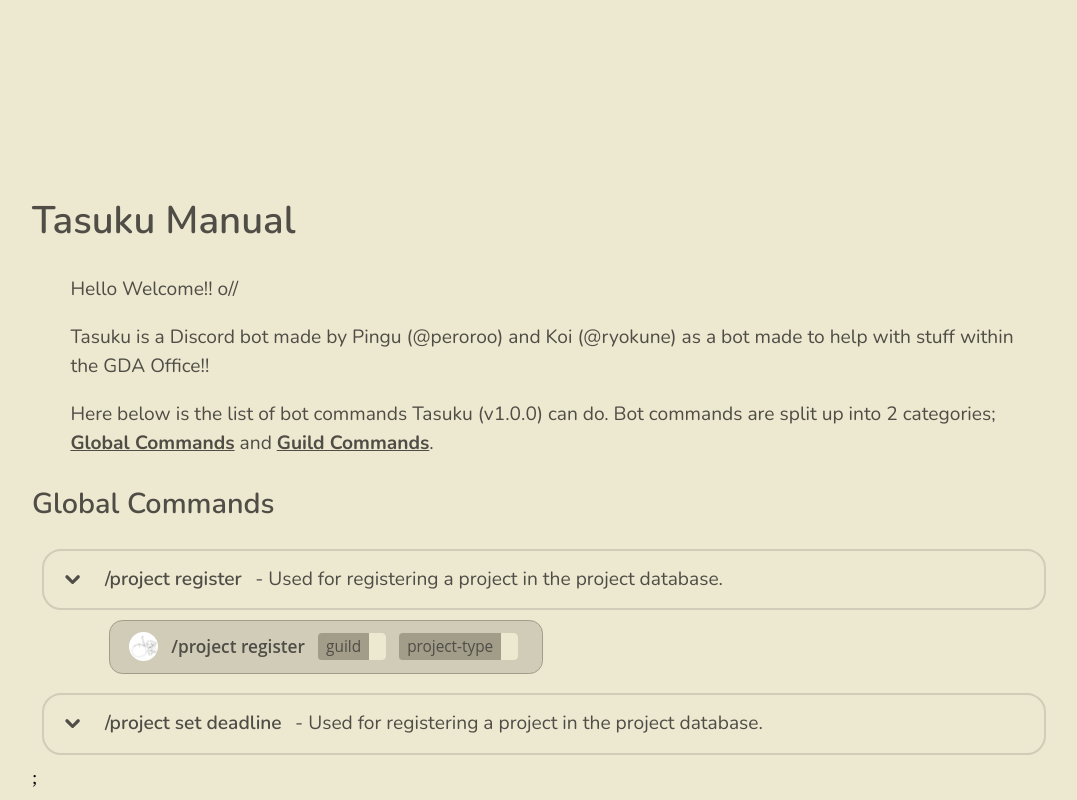
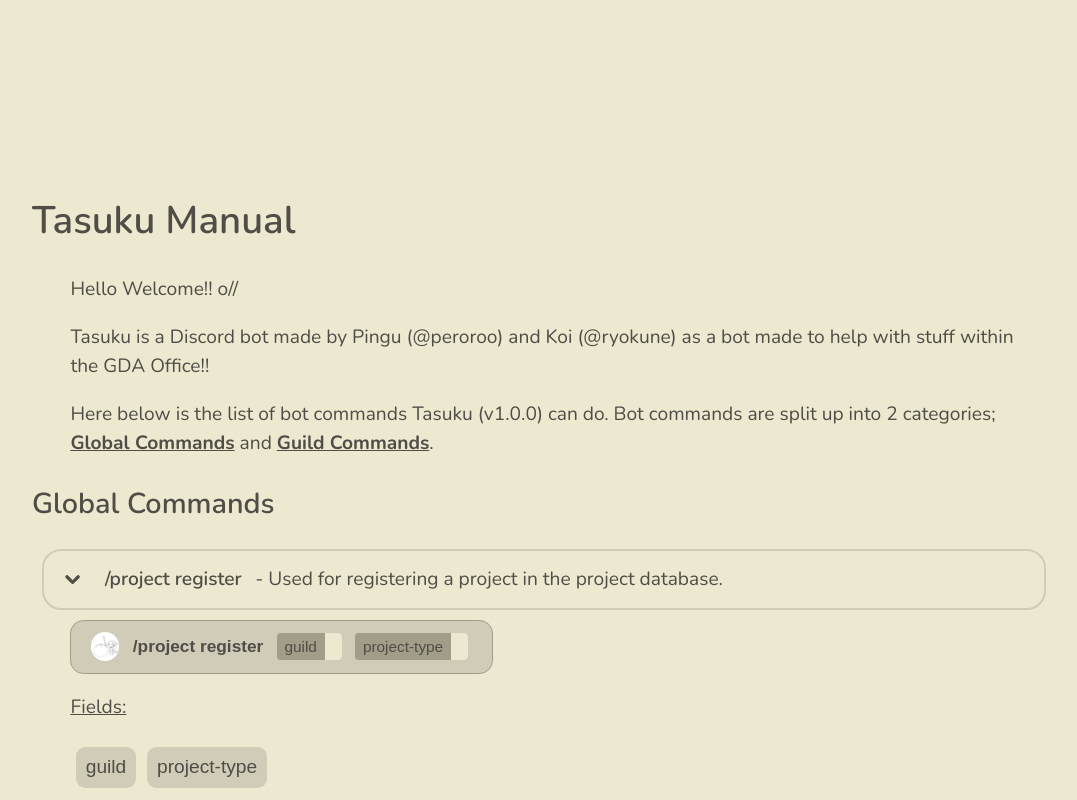
Before and after one commit to perororoo/tasuku-manual, a React (Vite) app: page / in a window 1280 px wide. Both pictures are taken after a click on the link 640 px from the left and 579 px from the top of the page. Shown: the top 800 px of the page, without its empty margins (96-1173 px from the left). Built offline with nearby package versions, Linux system fonts and the light colour scheme; a web font is replaced by a local one.

Commit message:
Add collapsable dropdowns for commands

```diff
--- a/src/App.css
+++ b/src/App.css
@@ -15,8 +15,8 @@ div.simpleTextBlock {
 }
 
 div.commandInfoContainer {
-  margin-inline: 3em;
-  padding: 0.5em;
+  margin-inline: 1.5em;
+  padding-block: 0.5em;
 }
 
 div.commandListBlock {
@@ -27,12 +27,12 @@ div.hidden {
   display: none;
 }
 
-.open-sans-normal {
-  font-family: "Open Sans", sans-serif;
-  font-optical-sizing: auto;
-  font-weight: 400;
-  font-style: normal;
-  font-variation-settings: "wdth" 100;
+.gg-sans-normal {
+  font-family: "gg sans Normal", sans-serif;
+}
+
+.gg-sans-semibold {
+  font-family: "gg sans Semibold", sans-serif;
 }
 
 .nunito-normal {
--- a/src/App.tsx
+++ b/src/App.tsx
@@ -1,38 +1,88 @@
 import './App.css';
 import { useState } from 'react';
 import CommandContainer from './CommandContainer.tsx'
+import FieldsContainer from './FieldsContainer.tsx';
 import MiniDiscord from './MiniDiscord.tsx'
 
 function App() {
-
-  const GlobalCommands = [
+  type CommandsTupleType = [string, string, [FieldsTupleType[], FieldOptionsTupleType[]], string[],]
+  type FieldsTupleType = string
+  type FieldOptionsTupleType = string[]
+  const GlobalCommands: CommandsTupleType[] = [
     [
       "/project register",
       "Used for registering a project in the project database.",
       [
+        [
           "guild",
-        "project-type"
+          "project-type",
+        ],
+        [
+          ["Art Guild", "Music Guild", "Writers Guild"],
+          ["The type of project that is being registered", "Examples: Song Covers (Music Guild), Art Projects (Art Guild), Short Stories (Writer's Guild)"]
+        ],
+      ],
+      [
+        "This command will only work when used inside a forum post.",
+        "This command will only work on unregistered projects."
       ]
     ],
 
     [
       "/project set deadline",
-      "Used for registering a project in the project database.",
+      "Sets a deadline for an existing project.",
+      [
         [
           "guild",
           "set-day",
           "set-month",
-        "set-year"
+          "set-year",
+        ],
+        [
+          ["Art Guild", "Music Guild", "Writers Guild"],
+          ["Day of a month (1-31)", "Note: Entering a day that doesn't exist in a month will cause it register in the wrong month."],
+          ["Month of a year (1-12)", "Note: Entering a month that doesn't exist will cause it to register the wrong month or year."],
+          ["Year in YYYY format (Example: 2024)"]
+        ],
+      ],
+      [
+        "This command will only work when used inside a forum post.",
+        "This command will only work on registered projects."
+      ]
+    ],
+
+    [
+      "/project edit deadline",
+      "Edits a deadline for an existing project.",
+      [
+        [
+          "guild",
+          "set-day",
+          "set-month",
+          "set-year",
+        ],
+        [
+          ["Art Guild", "Music Guild", "Writers Guild"],
+          ["Day of a month (1-31)", "Note: Entering a day that doesn't exist in a month will cause it register in the wrong month."],
+          ["Month of a year (1-12)", "Note: Entering a month that doesn't exist will cause it to register the wrong month or year."],
+          ["Year in YYYY format (Example: 2024)"]
+        ],
+      ],
+      [
+        "This command will only work when used inside a forum post.",
+        "This command will only work on registered projects with an existing deadline."
       ]
     ]
   ]
 
-  const [elementIndex, setElementIndex] = useState(-1);
-
-
+  const [commandIndex, setCommandIndex] = useState([-1]);
+  const [fieldIndex, setFieldIndex] = useState(-1);
+  let openedContainers: number[] = [-1];
+  let indexStorage: number;
 
   return (
     <>
+    {console.log(commandIndex)}
       <div>
         <h1 className="default-font nunito-semibold">Tasuku Manual</h1>
         <div className="simpleTextBlock">
@@ -45,27 +95,53 @@ function App() {
       <div>
         <h2 className="default-font nunito-semibold">Global Commands</h2>
           {GlobalCommands.map((command, index) => (
-            // @ts-expect-error:next-line
-            <div className="commandListBlock" key={command}>
+            <div className="commandListBlock" key={`${command}`}>
               <a onClick={() => {
-                setElementIndex(index)
-                console.log("clicked")
+
+                indexStorage = index;
+                openedContainers = commandIndex;
+
+                if (commandIndex.includes(indexStorage)){
+                  openedContainers.splice(openedContainers.indexOf(indexStorage), 1);
+                  setCommandIndex([
+                    ...openedContainers
+                  ]);
+                } else {
+                  setCommandIndex([
+                    ...commandIndex, indexStorage
+                  ]);
+                };
+
               }}>
                 <CommandContainer
                   commandName={`${command[0]}`}
                   commandDesc={`${command[1]}`}
+                  openedContainers= {commandIndex}
+                  currentIndex={index}
                 />
               </a>
-              <div className={ elementIndex === index ? "commandInfoContainer" : "hidden"}>
-              {// @ts-expect-error:next-line
-                <MiniDiscord commandName="/project register" fields={command[2]} />
+              <div className={commandIndex.includes(index) === true? "commandInfoContainer" : "hidden"} key={index}>
+                <MiniDiscord commandName={`${command[0]}`} fields={command[2][0]} />
+
+                <div>
+                  <p className="nunito-normal default-font"><u>Fields:</u></p>
+                  <FieldsContainer fields={command[2]} callback={setFieldIndex} fieldIndex={fieldIndex} />
+                </div>
+                <div>
+                  <p className="nunito-normal default-font"><u>Notes:</u></p>
+                  <ul>
+                    {
+                    command[3].map((commandNotes: string, index) => (
+                      <li className="nunito-normal default-font" key={index}>{commandNotes}</li>
+                    ))
                     }
+                  </ul>
                 </div>
               </div>
 
-          ))};
+            </div>
 
-
+          ))}
       </div>
     </>
   );
--- a/src/CommandContainer.css
+++ b/src/CommandContainer.css
@@ -42,3 +42,11 @@ svg {
   margin-left: auto;
   margin-right: auto;
 }
+
+svg.closed {
+  transform: rotate(-90deg);
+}
+
+svg.opened {
+  transform: rotate(0deg);
+}
--- a/src/CommandContainer.tsx
+++ b/src/CommandContainer.tsx
@@ -1,22 +1,24 @@
 import './CommandContainer.css';
 
-interface Props{
+interface Props {
     commandName : string;
     commandDesc : string;
-}
+    currentIndex : number;
+    openedContainers : number[];
+};
 
-function CommandContainer({ commandName, commandDesc }: Props) {
+function CommandContainer({ commandName, commandDesc, currentIndex, openedContainers}: Props) {
 
   return (
     <div className="commandDropdown">
       <div className="dropdownIcon">
-        <svg id="drop-down-arrow" width="1em" height="1em" version="1.1" viewBox="0 0 64 64" xmlns="http://www.w3.org/2000/svg">
-          <path transform="matrix(.73391 .73391 -.73391 .73391 -1.2131 -10.584)" d="m27.346 12.629 3.8e-5 0.27929a5.0007 5.0007 44.996 0 0 5.0007 5h25.817a5 5 135 0 0 5-5v-25.817a5.0007 5.0007 45.004 0 0-5-5.0007l-0.27929-3.8e-5a4.9993 4.9993 135 0 0-5 4.9993v20.539h-20.539a4.9993 4.9993 135 0 0-4.9993 5z" fill="#4f4d46" stroke-width=".79797"/>
+        <svg className={openedContainers.includes(currentIndex) === true ? "opened" : "closed"} width="1em" height="1em" version="1.1" viewBox="0 0 64 64" xmlns="http://www.w3.org/2000/svg">
+          <path transform="matrix(.73391 .73391 -.73391 .73391 -1.2131 -10.584)" d="m27.346 12.629 3.8e-5 0.27929a5.0007 5.0007 44.996 0 0 5.0007 5h25.817a5 5 135 0 0 5-5v-25.817a5.0007 5.0007 45.004 0 0-5-5.0007l-0.27929-3.8e-5a4.9993 4.9993 135 0 0-5 4.9993v20.539h-20.539a4.9993 4.9993 135 0 0-4.9993 5z" fill="#4f4d46" strokeWidth=".79797"/>
         </svg>
       </div>
       <h3 className="nunito-semibold default-font commandName">{ commandName }</h3><p className="nunito-normal default-font commandDesc">{"- " +  commandDesc }</p>
     </div>
   );
-}
+};
 
 export default CommandContainer
--- /dev/null
+++ b/src/FieldsContainer.css
@@ -0,0 +1,43 @@
+button.fieldButton {
+  background-color: #d0ccb8;
+  border-radius: 0.5em;
+  border-width: 0;
+  color: #4f4d46;
+  margin: 0.3em;
+  padding: 0.5em;
+}
+
+button:hover {
+  background-color: #bdb9a5;
+}
+
+button:active {
+  background-color: #a19d89;
+}
+
+div.fieldsButtonContainer {
+  display: flex;
+}
+
+div.fieldOptionsContainer {
+  border-color: #4f4d46;
+  border-style: solid;
+  border-width: 1px;
+  display: inline-flex;
+  flex-direction: column;
+  margin: 0.3em;
+  margin-inline: 0.7em;
+  padding: 0.5em;
+}
+
+p.options {
+  font-size: 80%;
+  margin-block: 0;
+}
+
+ul.options {
+  font-size: 80%;
+  margin-block: 0;
+  padding-bottom: 0.45em;
+  padding-right: 2em;
+}
--- /dev/null
+++ b/src/FieldsContainer.tsx
@@ -0,0 +1,37 @@
+import './FieldsContainer.css';
+
+type FieldOptionsTupleType = string[]
+
+interface Props {
+  fields: [string[], FieldOptionsTupleType[]];
+  callback(parameter1: number): void;
+  fieldIndex: number;
+};
+
+function FieldsContainer({fields, callback, fieldIndex}: Props) {
+  return(
+    <>
+      <div className="fieldsButtonContainer">
+      {fields[0].map((field, index) => (
+
+            <button className="fieldButton gg-sans-normal" onClick={() => callback(index)} key={index}>{field}</button>
+
+      ))}
+      </div>
+      {fields[1].map((field, index) => (
+        <div className={fieldIndex === index ? "fieldOptionsContainer": "hidden"} key={index}>
+          <p className="nunito-normal default-font options">Options/Accepted Inputs:</p>
+          <ul className="options">
+          {fields[1][index].map((options, index) =>
+              <li className="nunito-normal default-font" key={index}>{options}</li>
+          )}
+          </ul>
+
+        </div>
+      ))}
+
+    </>
+  )
+};
+
+export default FieldsContainer
--- a/src/MiniDiscord.tsx
+++ b/src/MiniDiscord.tsx
@@ -1,7 +1,7 @@
 import './MiniDiscord.css';
 import botIcon from "/public/tomato.png";
 
-interface Props{
+interface Props {
   commandName : string;
   fields : string[];
 }
@@ -11,10 +11,10 @@ function MiniDiscord({ commandName, fields }: Props) {
     <>
       <div className="cmdContainer secondary-color">
         <img src={botIcon} className="botIcon" />
-        <p className="open-sans-normal default-font cmdName">{ commandName }</p>
-        {fields.map((field) => (
-          <div className="cmdFieldContainer tertiary-color">
-            <p className="open-sans-normal default-font cmdField">{field}</p><div className="cmdFieldInputContainer primary-color" />
+        <p className="gg-sans-semibold default-font cmdName">{ commandName }</p>
+        {fields.map((field, index) => (
+          <div className="cmdFieldContainer tertiary-color" key={index}>
+            <p className="gg-sans-normal default-font cmdField">{field}</p><div className="cmdFieldInputContainer primary-color" />
           </div>
         ))}
       </div>
```
Lines whose indentation alone changed are shown as unchanged.
